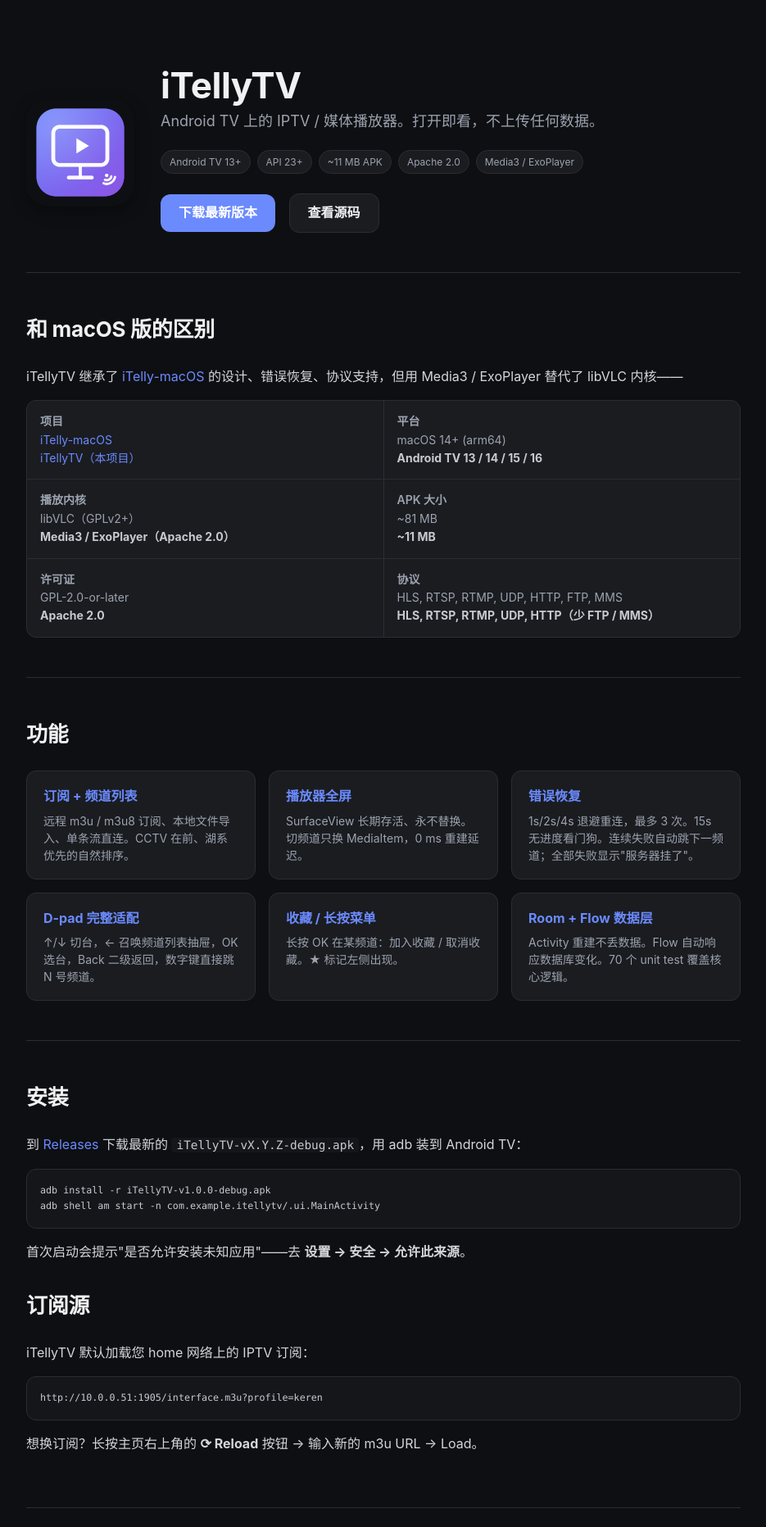
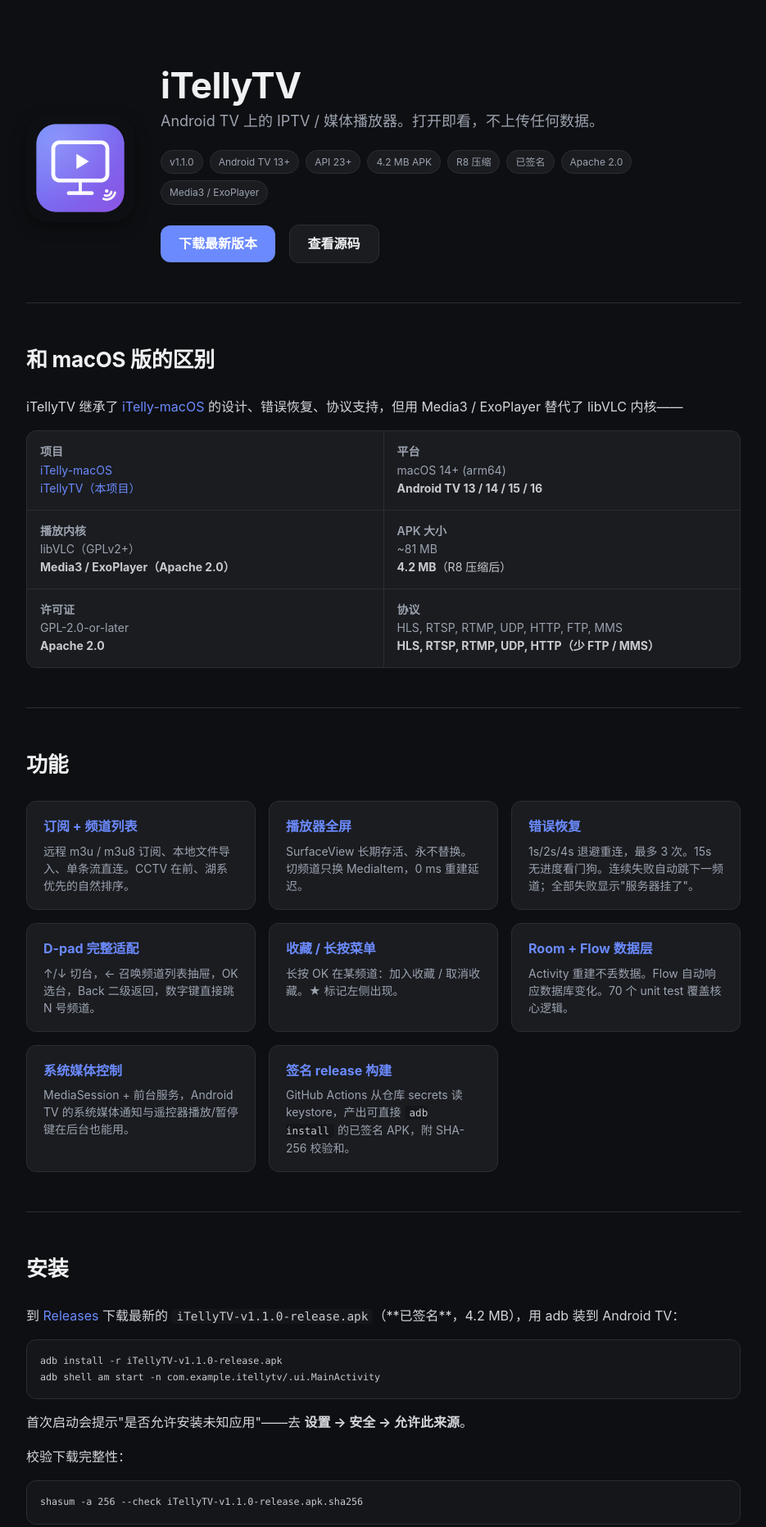
Before and after one commit to zdx8/iTellyTV, a plain HTML site: page docs/index.html in a window 1280 px wide. Shown: the top 1863 px of the page at 82% size, without its empty margins (172-1107 px from the left). Drawn offline with Linux system fonts and the light colour scheme.

Commit message:
docs: update for v1.1.0 (signed APK, R8, MediaSession)
- README: 4.2 MB release APK (was 11 MB), signed-APK install
  instructions with sha256 verification, keystore setup guide
  (local + CI secrets), roadmap refresh
- Website: v1.1.0 badge, new 'latest version' section, updated
  compare table (APK size + signing row), new feature cards for
  MediaSession and signed release builds, install command uses
  the signed release APK

```diff
--- a/docs/index.html
+++ b/docs/index.html
@@ -19,9 +19,12 @@
         <h1>iTellyTV</h1>
         <p class="tagline">Android TV 上的 IPTV / 媒体播放器。打开即看，不上传任何数据。</p>
         <div class="badges">
+          <span class="badge">v1.1.0</span>
           <span class="badge">Android TV 13+</span>
           <span class="badge">API 23+</span>
-          <span class="badge">~11 MB APK</span>
+          <span class="badge">4.2 MB APK</span>
+          <span class="badge">R8 压缩</span>
+          <span class="badge">已签名</span>
           <span class="badge">Apache 2.0</span>
           <span class="badge">Media3 / ExoPlayer</span>
         </div>
@@ -53,7 +56,7 @@
         <div>
           <div class="label">APK 大小</div>
           <div class="row-them">~81 MB</div>
-          <div class="row-us"><strong>~11 MB</strong></div>
+          <div class="row-us"><strong>4.2 MB</strong>（R8 压缩后）</div>
         </div>
         <div>
           <div class="label">许可证</div>
@@ -96,16 +99,26 @@
           <h3>Room + Flow 数据层</h3>
           <p>Activity 重建不丢数据。Flow 自动响应数据库变化。70 个 unit test 覆盖核心逻辑。</p>
         </div>
+        <div class="feature">
+          <h3>系统媒体控制</h3>
+          <p>MediaSession + 前台服务，Android TV 的系统媒体通知与遥控器播放/暂停键在后台也能用。</p>
+        </div>
+        <div class="feature">
+          <h3>签名 release 构建</h3>
+          <p>GitHub Actions 从仓库 secrets 读 keystore，产出可直接 <code>adb install</code> 的已签名 APK，附 SHA-256 校验和。</p>
+        </div>
       </div>
     </section>
 
     <!-- ====================== 安装 ====================== -->
     <section>
       <h2>安装</h2>
-      <p>到 <a href="https://github.com/zdx8/iTellyTV/releases/latest">Releases</a> 下载最新的 <code>iTellyTV-vX.Y.Z-debug.apk</code>，用 adb 装到 Android TV：</p>
-      <pre><code>adb install -r iTellyTV-v1.0.0-debug.apk
+      <p>到 <a href="https://github.com/zdx8/iTellyTV/releases/latest">Releases</a> 下载最新的 <code>iTellyTV-v1.1.0-release.apk</code>（**已签名**，4.2 MB），用 adb 装到 Android TV：</p>
+      <pre><code>adb install -r iTellyTV-v1.1.0-release.apk
 adb shell am start -n com.example.itellytv/.ui.MainActivity</code></pre>
       <p>首次启动会提示"是否允许安装未知应用"——去 <strong>设置 → 安全 → 允许此来源</strong>。</p>
+      <p>校验下载完整性：</p>
+      <pre><code>shasum -a 256 --check iTellyTV-v1.1.0-release.apk.sha256</code></pre>
       <h2 style="margin-top: 32px">订阅源</h2>
       <p>iTellyTV 默认加载您 home 网络上的 IPTV 订阅：</p>
       <pre><code>http://10.0.0.51:1905/interface.m3u?profile=keren</code></pre>
@@ -152,12 +165,25 @@
       </ol>
     </section>
 
+    <!-- ====================== 最新版本 ====================== -->
+    <section>
+      <h2>最新版本 v1.1.0</h2>
+      <ul>
+        <li><strong>签名 release APK</strong> — GitHub Actions 从仓库 secrets 解码 keystore，产出可直接安装的已签名 APK（APK Signature Scheme v1 + v2 均通过 <code>apksigner verify</code>）。</li>
+        <li><strong>R8 压缩</strong> — release 构建启用 minify + resource shrink，APK 从 11 MB 降到 <strong>4.2 MB（-62%）</strong>，70 个 unit test 仍全绿。</li>
+        <li><strong>系统媒体控制</strong> — 注册 <code>PlaybackService</code>（<code>MediaSessionService</code>，<code>foregroundServiceType=mediaPlayback</code>），Android TV 的媒体通知与遥控器播放/暂停键在后台可用。</li>
+        <li><strong>SHA-256 校验和</strong> — 每个 APK 附件都带 <code>.sha256</code> 文件。</li>
+      </ul>
+      <p>历史版本见 <a href="https://github.com/zdx8/iTellyTV/releases">Releases</a>。v1.0.0 是首个公开版本。</p>
+    </section>
+
     <!-- ====================== 兼容性 ====================== -->
     <section>
       <h2>兼容性</h2>
       <p><strong>已验证：</strong>Android TV 13 (API 33) 设计目标。<br>
          <strong>支持：</strong>Android TV 14 / 15 / 16 (API 34-36)。Android 15+ 的 edge-to-edge 已在 <code>EdgeToEdgeInsets</code> 处理。</p>
       <p>测试覆盖 70 个 unit test：M3U 解析、自然排序、播放器调参、退避算法、抽屉选中状态、错误分类。</p>
+      <p>构建链：AGP 8.6.1 + Kotlin 2.0.21 + Media3 1.7.0 + Room 2.7.0，<code>compileSdk 35</code> / <code>targetSdk 35</code> / <code>minSdk 23</code>。</p>
     </section>
 
     <!-- ====================== 链接 ====================== -->
@@ -170,8 +196,9 @@
         <li><a href="https://github.com/zdx8/iTellyTV/blob/main/LICENSE">Apache 2.0 许可证</a></li>
       </ul>
       <p style="color: var(--fg-muted); font-size: 14px; margin-top: 32px;">
-        © 2025 zdx8 · Licensed under Apache 2.0<br>
-        <a href="https://github.com/zdx8/iTellyTV">github.com/zdx8/iTellyTV</a>
+        © 2025–2026 zdx8 · Licensed under Apache 2.0<br>
+        <a href="https://github.com/zdx8/iTellyTV">github.com/zdx8/iTellyTV</a> ·
+        <a href="https://github.com/zdx8/iTellyTV/releases/latest">最新版本 v1.1.0</a>
       </p>
     </section>
 
```
Also changed, not shown: 1 other file.
